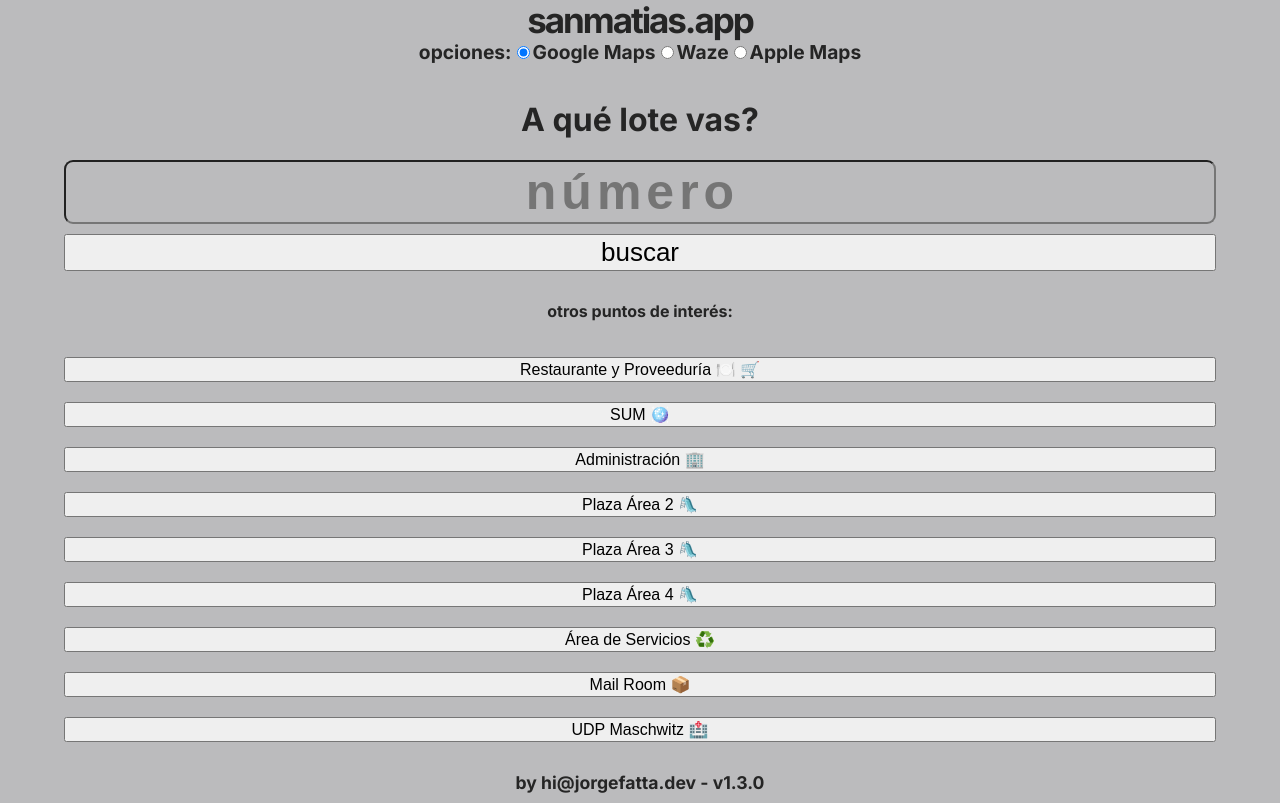
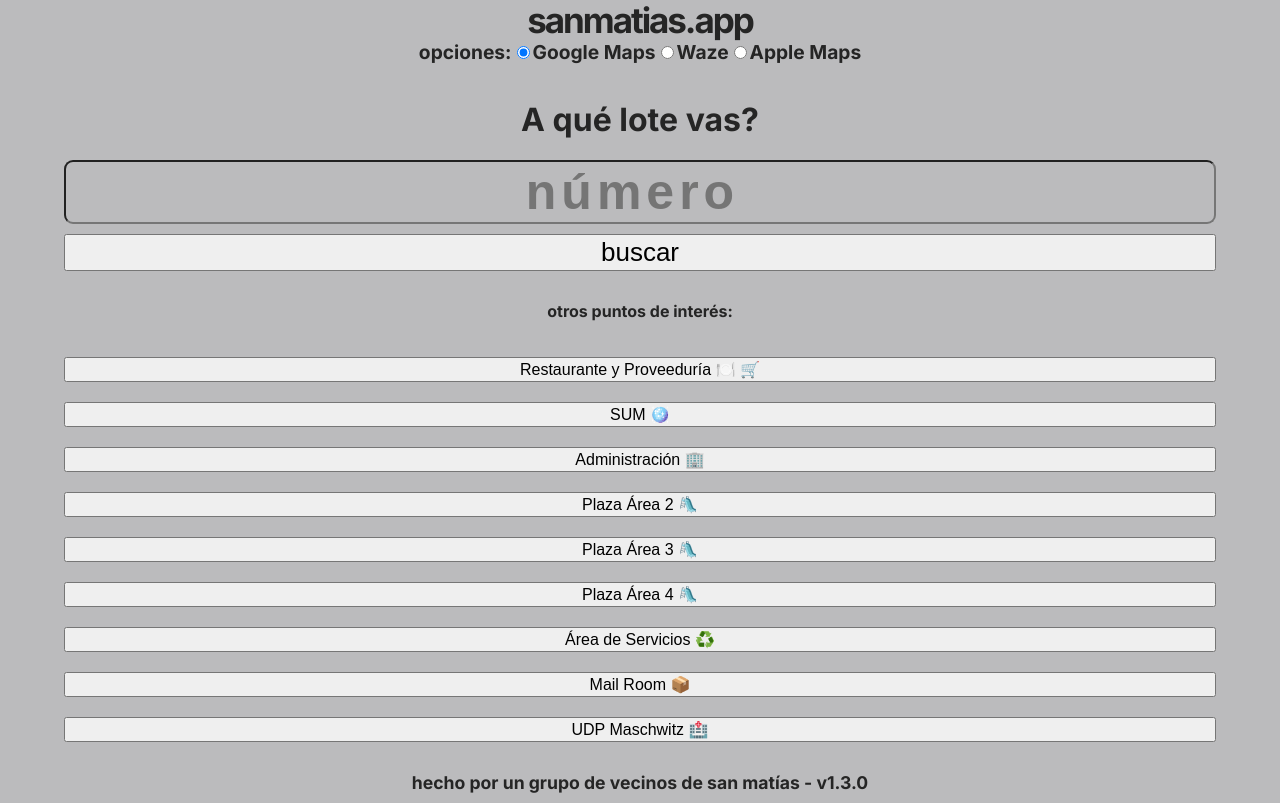
Before and after one commit to jfatta/sanmatias_app, a Next.js app: page / in a window 1280 px wide. Built offline with nearby package versions, Linux system fonts and the light colour scheme.

Commit message:
firma (#31)
Signed-off-by: Jorge L. Fatta <11925502+jfatta@users.noreply.github.com>

```diff
--- a/pages/index.js
+++ b/pages/index.js
@@ -149,7 +149,7 @@ export default function PageWithJSbasedForm() {
       </div>
 
       <div className="footer">
-        by <a href="mailto:hi@jorgefatta.dev"> hi@jorgefatta.dev - v1.3.0 </a>
+        hecho por <a href="https://github.com/barrio-san-matias"> un grupo de vecinos de san matías - v1.3.0 </a>
       </div>
       <Analytics />
       <SpeedInsights />
```
